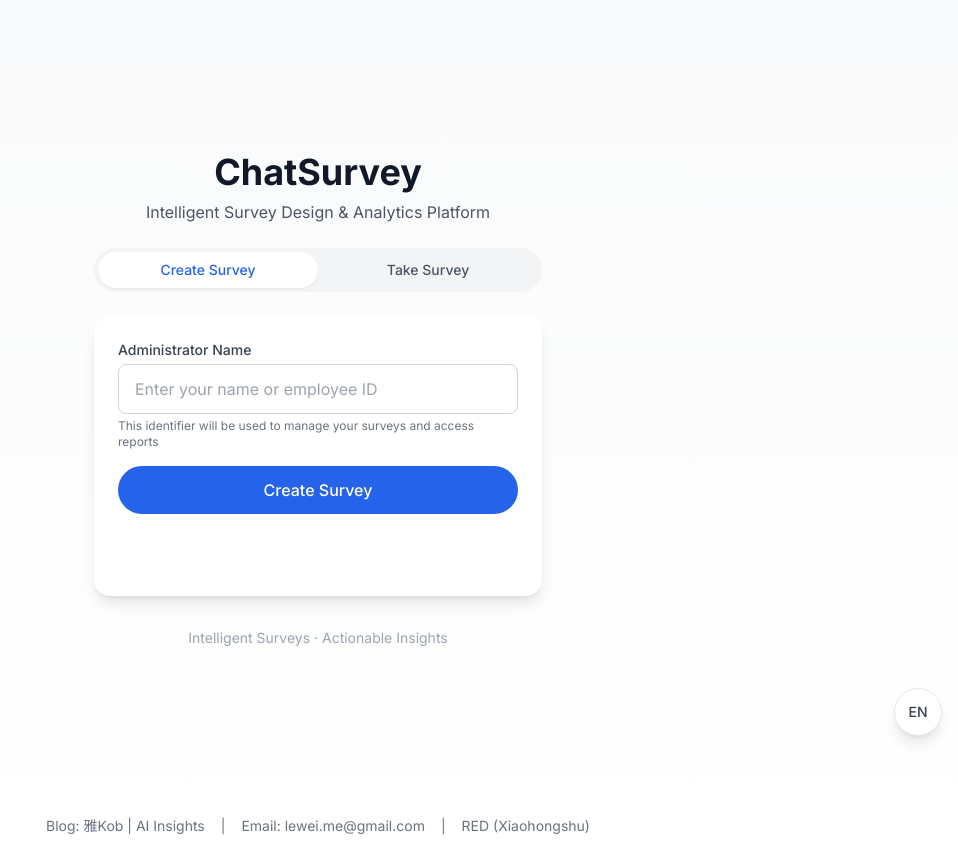
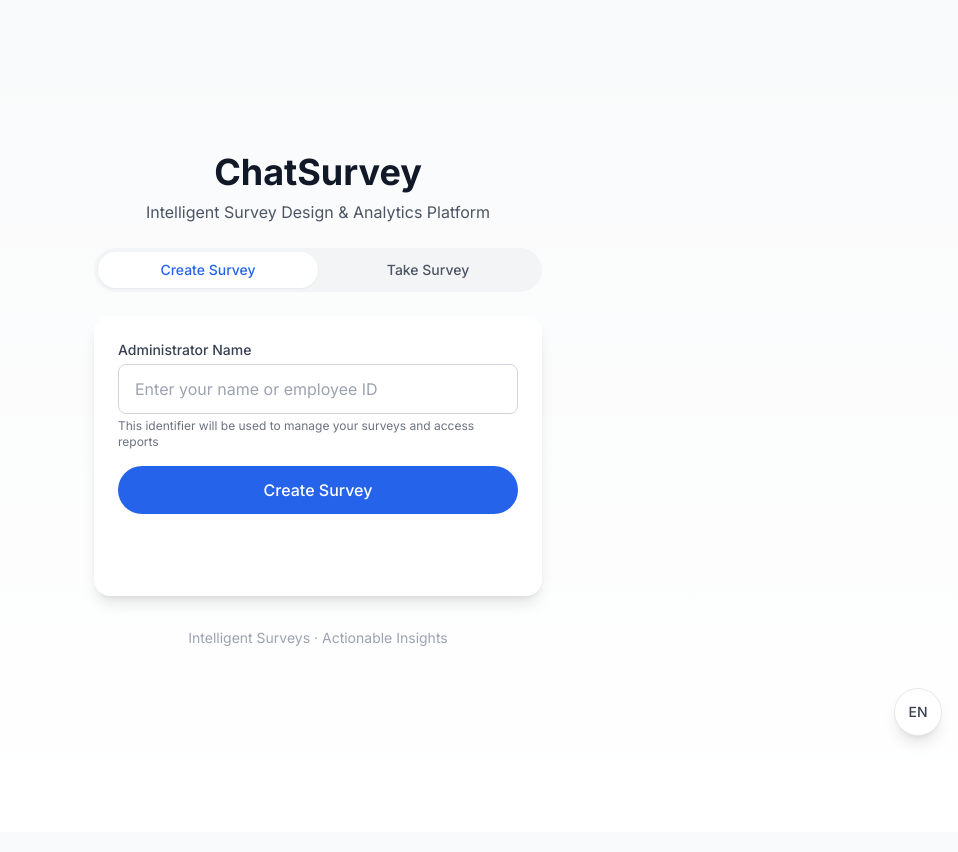
Before and after one commit to leweii/ct-online-survey, a Next.js app: page / in a window 1280 px wide. Shown: the whole page, without its empty margins (322-1280 px from the left). Built offline with nearby package versions, Linux system fonts and the light colour scheme.

Commit message:
refactor: remove footer links and author info
Remove product links, author information, and contact details from
both the landing page footer and the React Footer component.

Co-Authored-By: Claude Opus 4.5 <noreply@anthropic.com>

```diff
--- a/src/components/Footer.tsx
+++ b/src/components/Footer.tsx
@@ -1,52 +1,11 @@
 "use client";
 
-import { useLanguage } from "@/contexts/LanguageContext";
-
 export function Footer() {
-  const { language } = useLanguage();
-
-  const labels = {
-    en: {
-      blog: "Blog: 雅Kob | AI Insights",
-      email: "Email",
-      social: "RED (Xiaohongshu)",
-    },
-    zh: {
-      blog: "博客：雅Kob | AI洞察",
-      email: "邮箱",
-      social: "小红书",
-    },
-  };
-
-  const t = labels[language];
 
   return (
     <footer className="w-full py-4 text-center text-gray-500 text-sm">
       <div className="flex flex-wrap items-center justify-center gap-x-4 gap-y-1">
-        <a
-          href="https://www.jakobhe.com"
-          target="_blank"
-          rel="noopener noreferrer"
-          className="hover:text-gray-700 transition-colors"
-        >
-          {t.blog}
-        </a>
-        <span className="hidden sm:inline">|</span>
-        <a
-          href="mailto:lewei.me@gmail.com"
-          className="hover:text-gray-700 transition-colors"
-        >
-          {t.email}: lewei.me@gmail.com
-        </a>
-        <span className="hidden sm:inline">|</span>
-        <a
-          href="https://www.xiaohongshu.com/user/profile/5af2e25be8ac2b6d7de52352"
-          target="_blank"
-          rel="noopener noreferrer"
-          className="hover:text-gray-700 transition-colors"
-        >
-          {t.social}
-        </a>
+
       </div>
     </footer>
   );
```
Also changed, not shown: index.html (+0 -14 lines).
